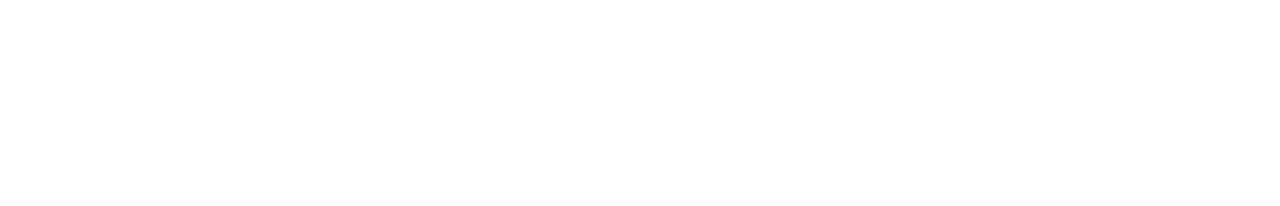
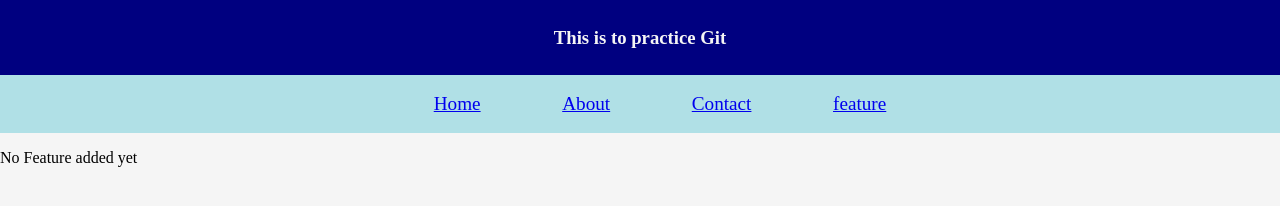
Before and after one commit to mshrinetra/git_prep, a plain HTML site: page feature.html in a window 1280 px wide. Drawn offline with Linux system fonts and the light colour scheme.

Commit message:
Add one more article, modify css, initiate content in features

```diff
--- a/feature.html
+++ b/feature.html
@@ -0,0 +1,37 @@
+<!DOCTYPE html>
+<html lang="en">
+
+<head>
+    <meta charset="UTF-8">
+    <meta name="viewport" content="width=device-width, initial-scale=1.0">
+    <meta http-equiv="X-UA-Compatible" content="ie=edge">
+    <title>Git Prep</title>
+    <link rel="stylesheet" href="style.css">
+</head>
+
+<body>
+    <header class="page-header">
+        <h3>This is to practice Git</h3>
+    </header>
+    <nav class="page-nav">
+        <ul class="nav-list">
+            <li class="nav-list-item">
+                <a href="index.html">Home</a>
+            </li>
+            <li class="nav-list-item">
+                <a href="about.html">About</a>
+            </li>
+            <li class="nav-list-item">
+                <a href="contact.html">Contact</a>
+            </li>
+            <li class="nav-list-item">
+                <a href="feature.html">feature</a>
+            </li>
+        </ul>
+    </nav>
+    <section class="feature-section">
+        <p class="feature-content">No Feature added yet</p>
+    </section>
+</body>
+
+</html>
--- a/style.css
+++ b/style.css
@@ -27,10 +27,15 @@ body{
 }
 
 .article-section{
-    background-color: mintcream;
-    border: 2px solid mediumpurple;
     margin: 0 1em;
     padding: 0.5em 1em;
+}
+
+.article{
+    border: 2px solid mediumpurple;
+    background-color: mintcream;
+    padding: 1em;
+    margin: 1em;
 }
 
 .article-header{
```
Also changed, not shown: index.html (+11 -0 lines).
